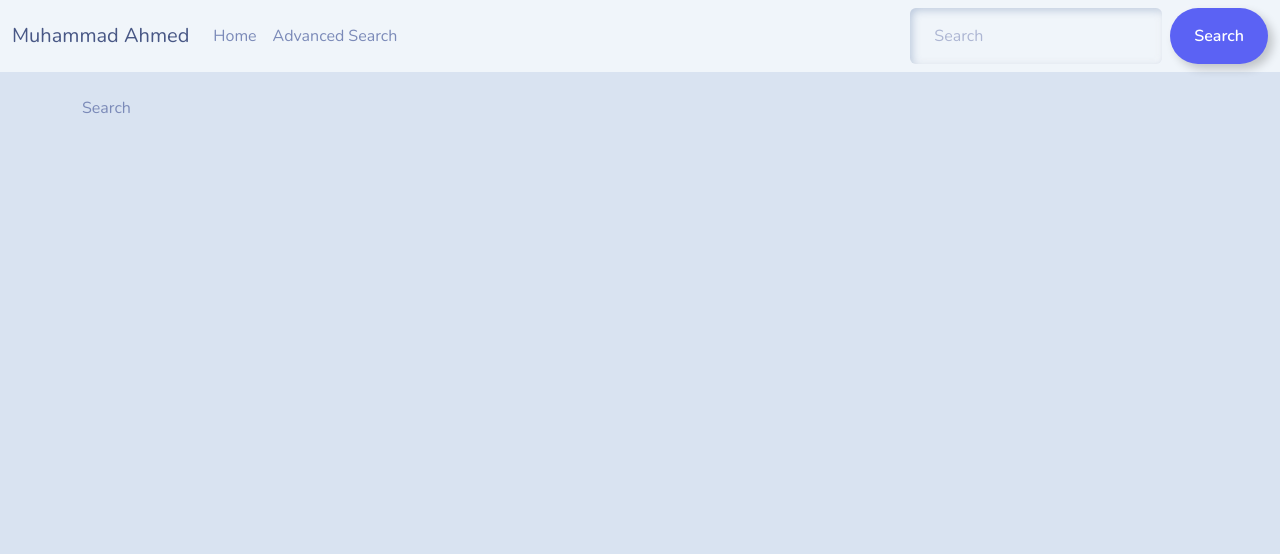
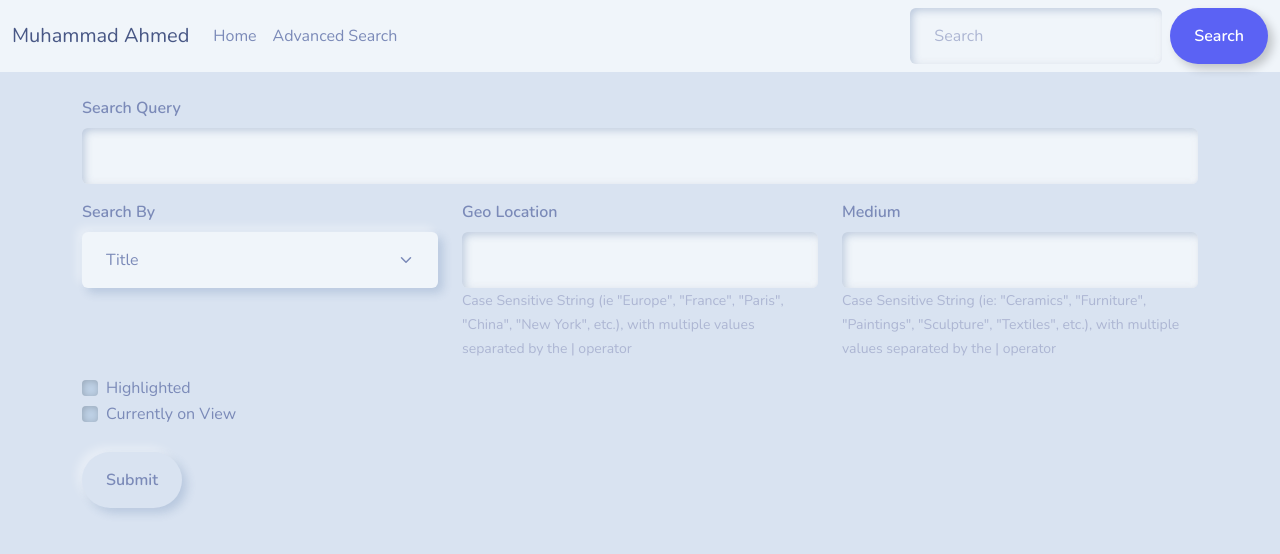
Before and after one commit to 4zad/art-search-tool-nextjs, a Next.js app: page /search in a window 1280 px wide. Shown: the top 554 px of the page. Built offline with nearby package versions, Linux system fonts and the light colour scheme.

Commit message:
feature: further progress to '/search' page
Signed-off-by: Muhammad Ahmed <mahmed.4zad@gmail.com>

```diff
--- a/pages/search.js
+++ b/pages/search.js
@@ -1,7 +1,72 @@
+import { Button, Col, Form, Row } from 'react-bootstrap';
+
 export default function Search() {
+  const submitForm = (data) => {
+    let queryString = '';
+    queryString += `${data.searchBy}=true`;
+    queryString += `${geoLocation ? `&geoLocation=${geoLocation}` : null}`;
+    queryString += `${medium ? `&medium=${medium}` : null}`;
+    queryString += `&isOnView=${isOnView}`;
+    queryString += `&isHighlight=${isHighlight}`;
+    queryString += `&q=${q}`;
+  };
+
   return (
     <>
-      <p>Search</p>
+      <Form>
+        <Row>
+          <Col>
+            <Form.Group className='mb-3'>
+              <Form.Label>Search Query</Form.Label>
+              <Form.Control type='text' placeholder='' name='q' />
+            </Form.Group>
+          </Col>
+        </Row>
+        <Row>
+          <Col md={4}>
+            <Form.Label>Search By</Form.Label>
+            <Form.Select name='searchBy' className='mb-3'>
+              <option value='title'>Title</option>
+              <option value='tags'>Tags</option>
+              <option value='artistOrCulture'>Artist or Culture</option>
+            </Form.Select>
+          </Col>
+          <Col md={4}>
+            <Form.Group className='mb-3'>
+              <Form.Label>Geo Location</Form.Label>
+              <Form.Control type='text' placeholder='' name='geoLocation' />
+              <Form.Text className='text-muted'>
+                Case Sensitive String (ie &quot;Europe&quot;, &quot;France&quot;, &quot;Paris&quot;, &quot;China&quot;,
+                &quot;New York&quot;, etc.), with multiple values separated by the | operator
+              </Form.Text>
+            </Form.Group>
+          </Col>
+          <Col md={4}>
+            <Form.Group className='mb-3'>
+              <Form.Label>Medium</Form.Label>
+              <Form.Control type='text' placeholder='' name='medium' />
+              <Form.Text className='text-muted'>
+                Case Sensitive String (ie: &quot;Ceramics&quot;, &quot;Furniture&quot;, &quot;Paintings&quot;,
+                &quot;Sculpture&quot;, &quot;Textiles&quot;, etc.), with multiple values separated by the | operator
+              </Form.Text>
+            </Form.Group>
+          </Col>
+        </Row>
+        <Row>
+          <Col>
+            <Form.Check type='checkbox' label='Highlighted' name='isHighlight' />
+            <Form.Check type='checkbox' label='Currently on View' name='isOnView' />
+          </Col>
+        </Row>
+        <Row>
+          <Col>
+            <br />
+            <Button variant='primary' type='submit'>
+              Submit
+            </Button>
+          </Col>
+        </Row>
+      </Form>
     </>
   );
 }
```
